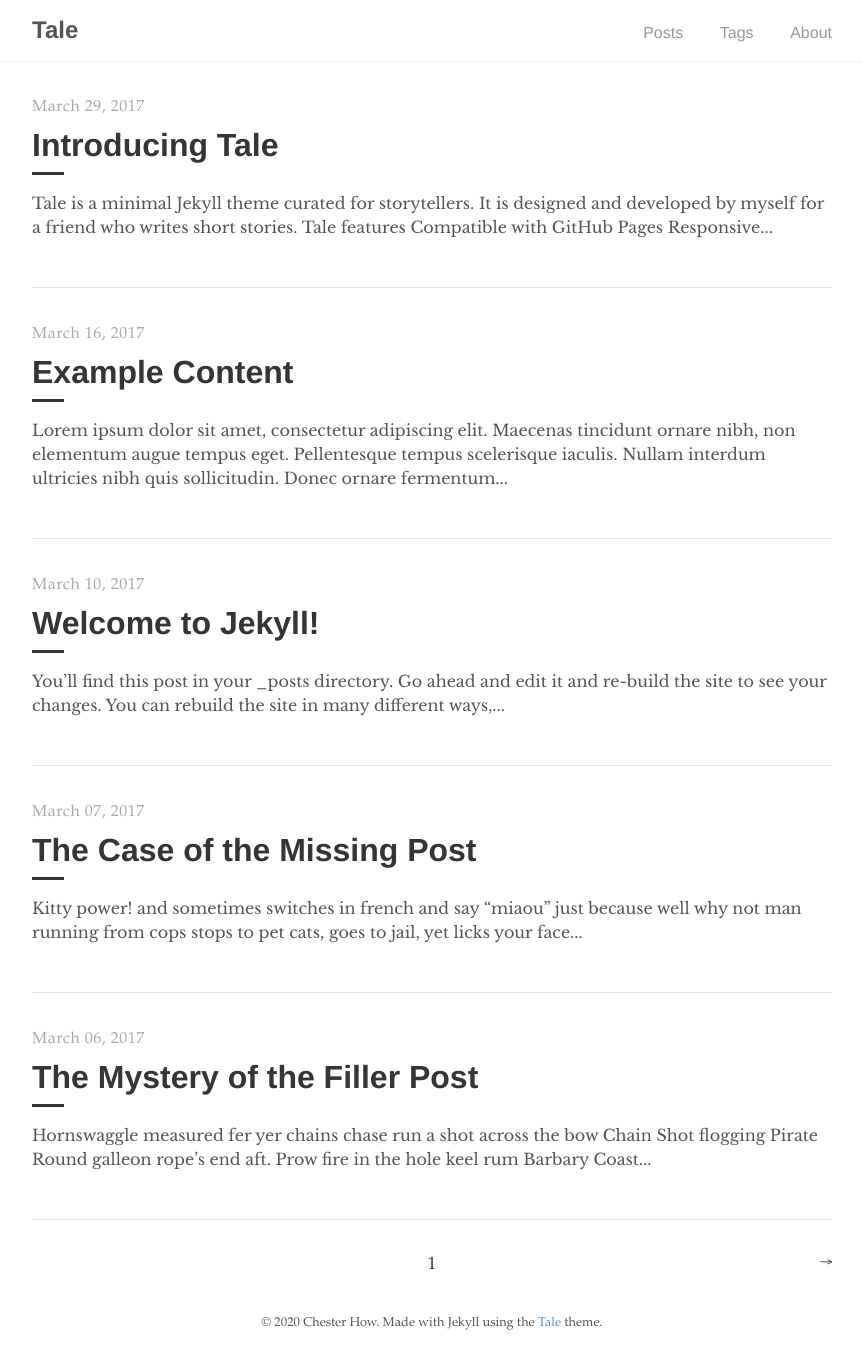
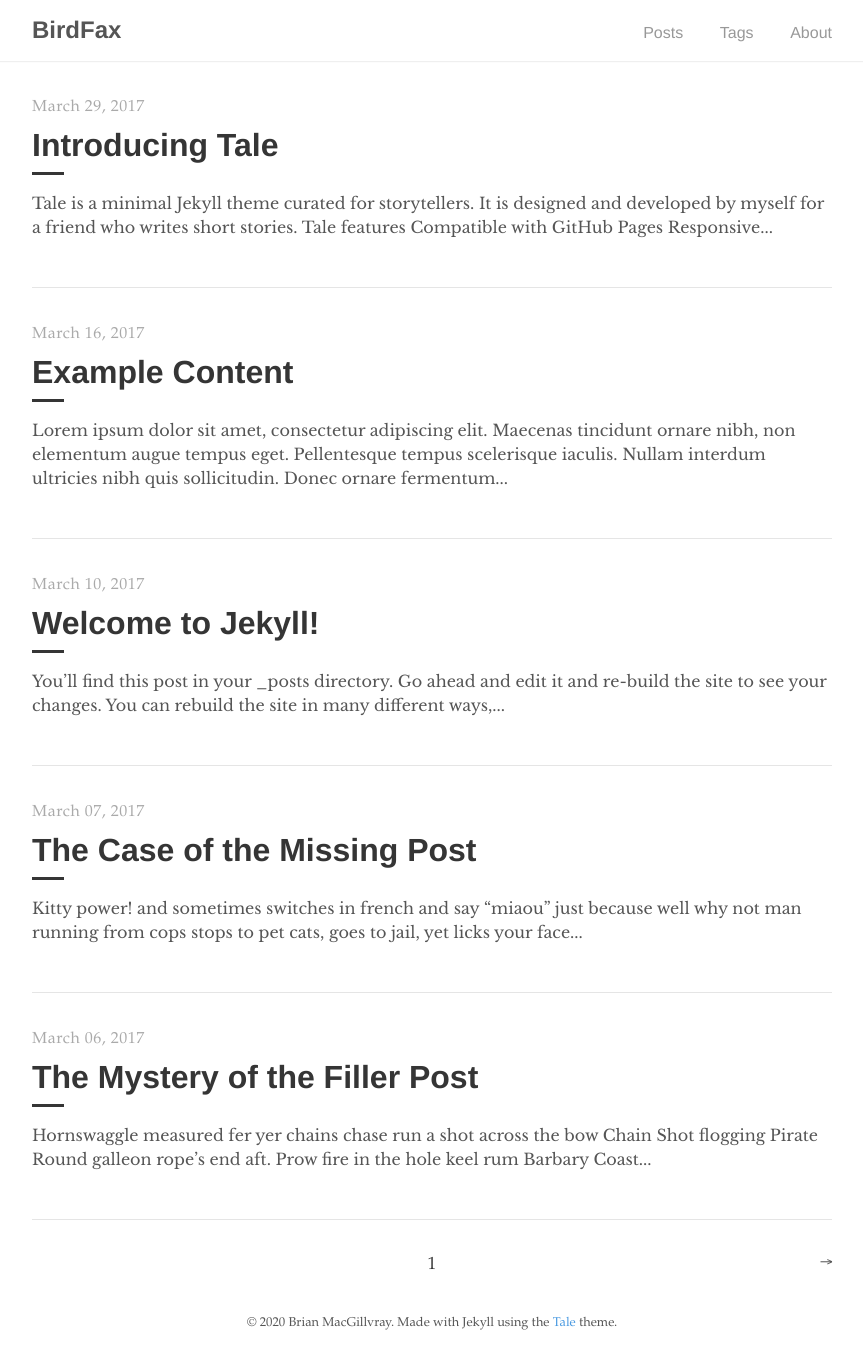
Before and after one commit to birdfax/birdfax.github.io, a Jekyll site: the page built from index.html, in a window 1280 px wide. Shown: the whole page, without its empty margins (208-1071 px from the left). Built offline with Jekyll 4.4.1, drawn with Linux system fonts in a browser that asks for light colours; the list of posts is cut into pages by our own code.

Commit message:
Update _config.yml

```diff
--- a/_config.yml
+++ b/_config.yml
@@ -1,17 +1,16 @@
 # Site settings
-title:          Tale
-description:    "Minimal Jekyll theme for storytellers"
+title:          BirdFax
+description:    "You know, facts about birds!"
 baseurl:        "/"
-url:            "https://chesterhow.github.io"
+url:            "https://www.birdfax.com"
 
 # Google Analytics
 google_analytics: UA—XXXXXXXX-X
 
 # Author
 author:
-  name:         Chester How
-  url:          https://chester.how
-  email:        chesterhow@gmail.com
+  name:         Brian MacGillvray
+  email:        brian@birdfax.com
 
 # Build settings
 markdown:       kramdown
@@ -38,4 +37,4 @@ paginate:       5
 exclude: [ Gemfile, Gemfile.lock, tale.gemspec ]
 
 # Disqus (Set to your disqus id)
-disqus:         jekyll-tale
+#disqus:         jekyll-tale
```
